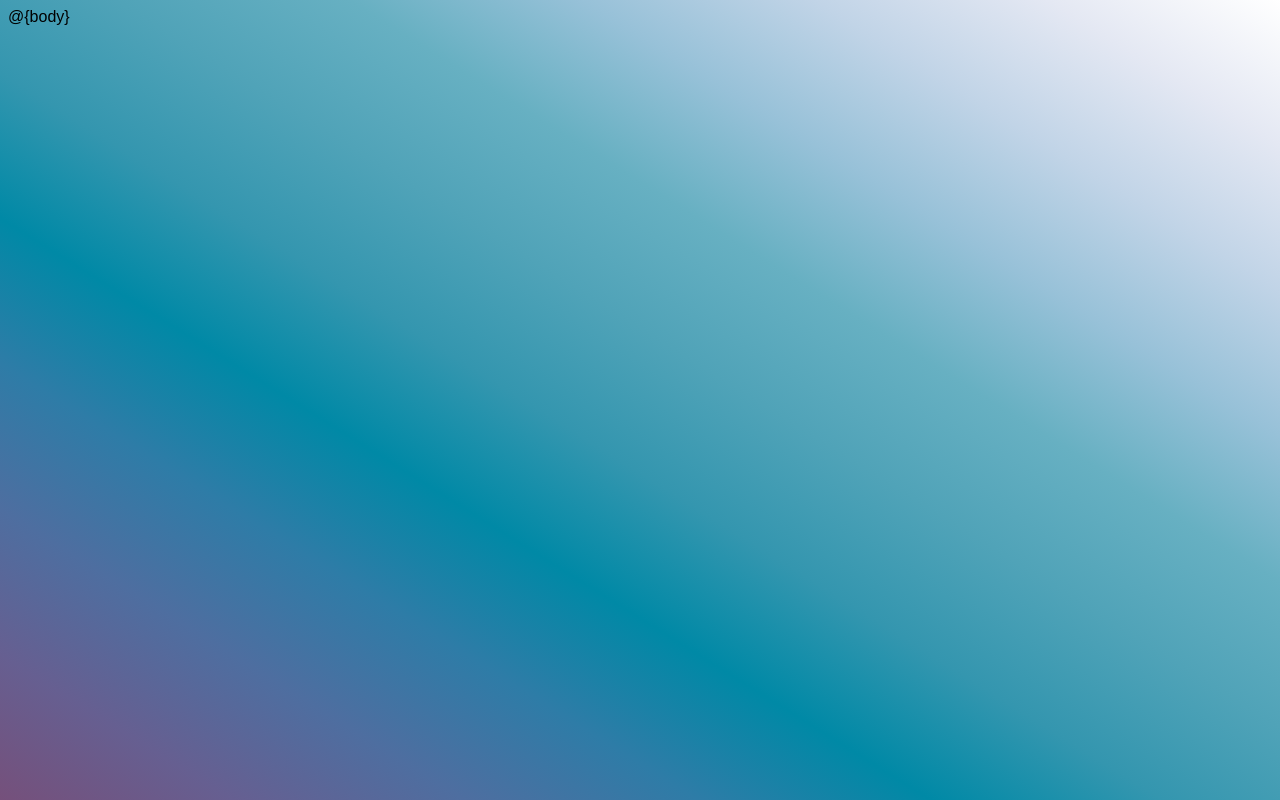
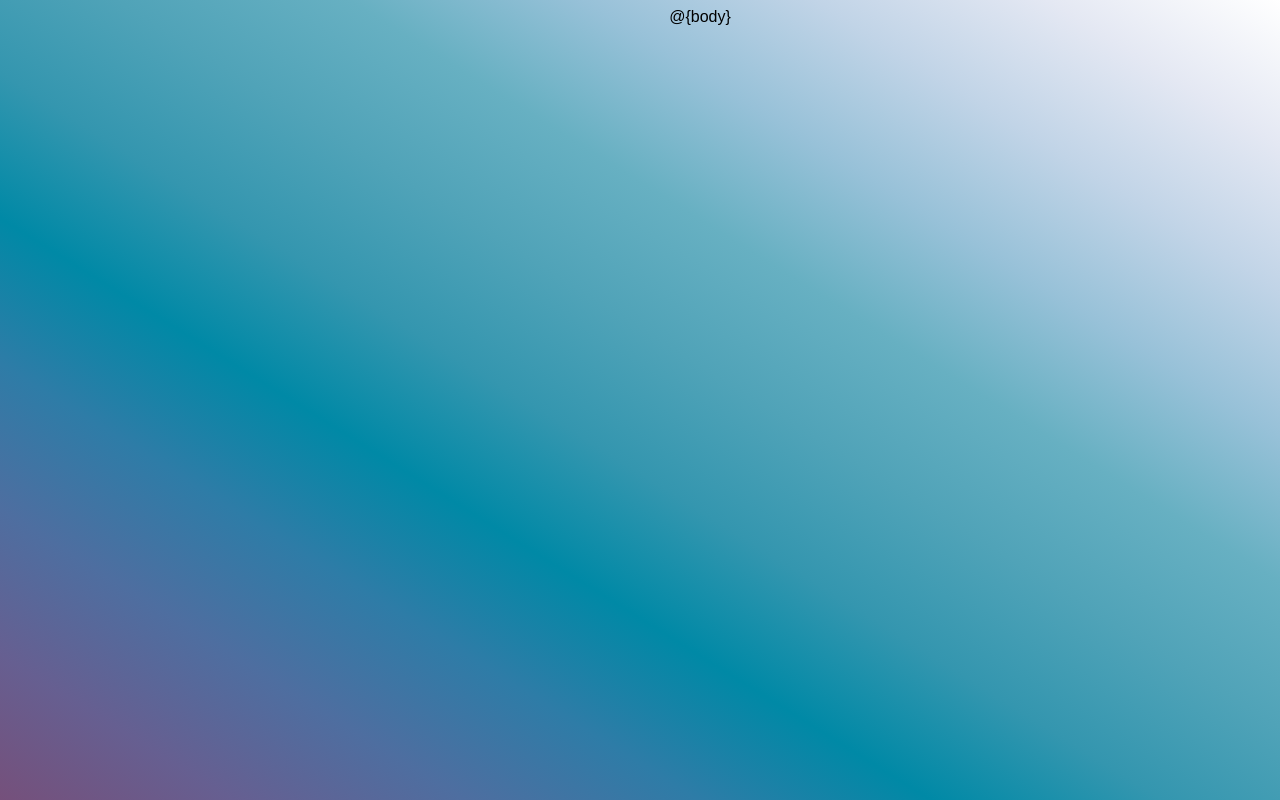
Before and after one commit to kerstin-w/tic-tac-toe, a website: page views/layout.html in a window 1280 px wide. Drawn offline with nearby package versions, Linux system fonts and the light colour scheme.

Commit message:
Style: Add div to body and change title name

```diff
--- a/views/layout.html
+++ b/views/layout.html
@@ -8,7 +8,7 @@
     <script src="https://cdnjs.cloudflare.com/ajax/libs/jquery/3.1.1/jquery.min.js"></script>
     <script src="https://cdnjs.cloudflare.com/ajax/libs/xterm/3.14.5/xterm.min.js"></script>
     <script src="https://cdnjs.cloudflare.com/ajax/libs/xterm/3.14.5/addons/attach/attach.js"></script>
-    <title>Python Terminal by Code Institute</title>
+    <title>Tic Tac Toe</title>
     <style>
         html {
             height: 100%;
@@ -19,7 +19,7 @@
             background-image: linear-gradient(to right top, #75507b, #665f91, #4e6ea0, #2e7ca7, #0089a6, #3496af, #50a3b8, #67b0c2, #97c1d8, #c1d4e7, #e4e8f3, #ffffff);
         }
 
-        #terminal {
+        #container {
             display: flex;
             flex-direction: column;
             justify-content: center;
@@ -180,7 +180,8 @@
         }
     </style>
 </head>
-
-@{body}
+<div id="container">
+    @{body}
+</div>
 
 </html>
```
